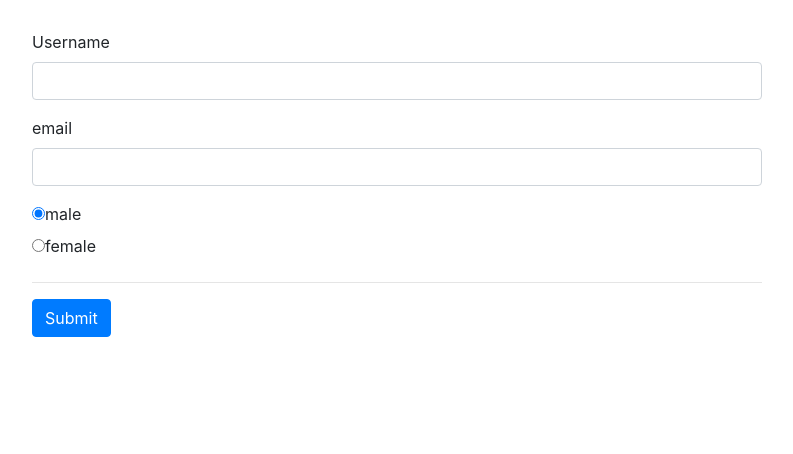
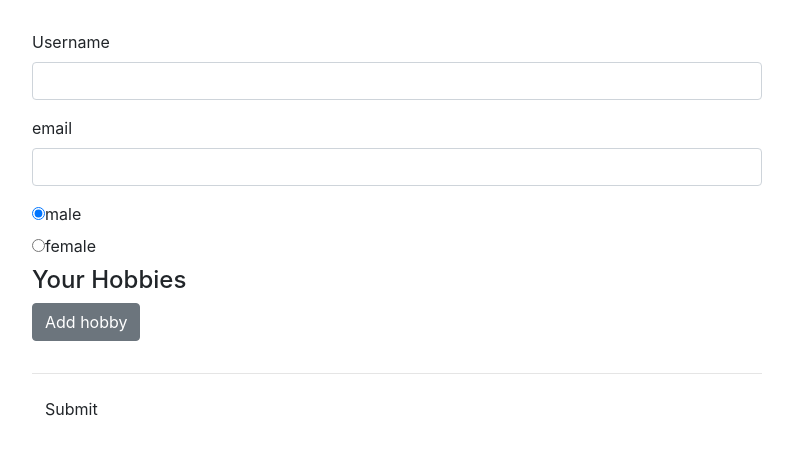
Before and after one commit to ddeveloper72/Angular-Handling-Forms-pt2, an Angular app: page / in a window 1280 px wide. Shown: the top 454 px of the page, without its empty margins (53-846 px from the left). Built offline with nearby package versions, Linux system fonts and the light colour scheme.

Commit message:
Added a new form-group that implements a  methoed to create an array of hobbies

```diff
--- a/src/app/app.component.html
+++ b/src/app/app.component.html
@@ -33,11 +33,23 @@
               [value]="gender">{{ gender }}
           </label>
         </div>
+        <div formArrayName="hobbies">
+          <h4>Your Hobbies</h4>
+          <button
+          class="btn btn-secondary mb-3"
+          type="button"
+          (click)="onAddHobby()">Add hobby</button>
+          <div
+          class="form-group"
+          *ngFor="let hobbyControl of getControls(); let i = index">
+            <input type="text" class="form-control" [formControlName]="i">
+          </div>
+        </div>
         <span
         *ngIf="!signupForm.valid && signupForm.touched" class="help-block">Please enter
           valid data.</span>
           <hr>
-        <button class="btn btn-primary" type="submit">Submit</button>
+        <button class="btn btn-default" type="submit">Submit</button>
       </form>
     </div>
   </div>
--- a/src/app/app.component.ts
+++ b/src/app/app.component.ts
@@ -1,5 +1,5 @@
 import { Component, OnInit } from '@angular/core';
-import { FormGroup, FormControl, Validators } from '@angular/forms';
+import { FormGroup, FormControl, Validators, FormArray } from '@angular/forms';
 
 @Component({
   selector: 'app-root',
@@ -12,14 +12,24 @@
 
   ngOnInit() {
     this.signupForm = new FormGroup({
-      'userData': new FormGroup({
+      userData: new FormGroup({
         username: new FormControl(null, Validators.required),
         email: new FormControl(null, [Validators.required, Validators.email])
       }),
-      gender: new FormControl('male')
+      gender: new FormControl('male'),
+      hobbies: new FormArray([])
     });
   }
   onSubmit() {
     console.log(this.signupForm);
   }
+
+  getControls() {
+    return (<FormArray>this.signupForm.get('hobbies')).controls;
+  }
+
+  onAddHobby() {
+    const control = new FormControl(null, Validators.required);
+    (<FormArray>this.signupForm.get('hobbies')).push(control);
+  }
 }
```
